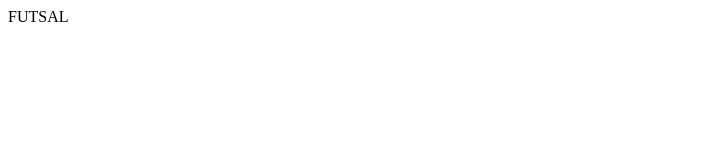
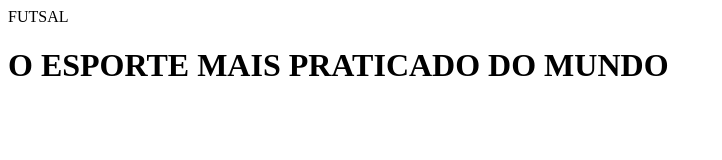
Before and after one commit to Mateusfagundes05/Mateus---Futsal, a plain HTML site: page index.html in a window 1280 px wide. Shown: the whole page, without its empty margins (0-722 px from the left). Drawn offline with Linux system fonts and the light colour scheme.

Commit message:
SUB TITULO

```diff
--- a/index.html
+++ b/index.html
@@ -1 +1,2 @@
 <header>FUTSAL</header>
+<h1>O ESPORTE MAIS PRATICADO DO MUNDO</h1>
```
